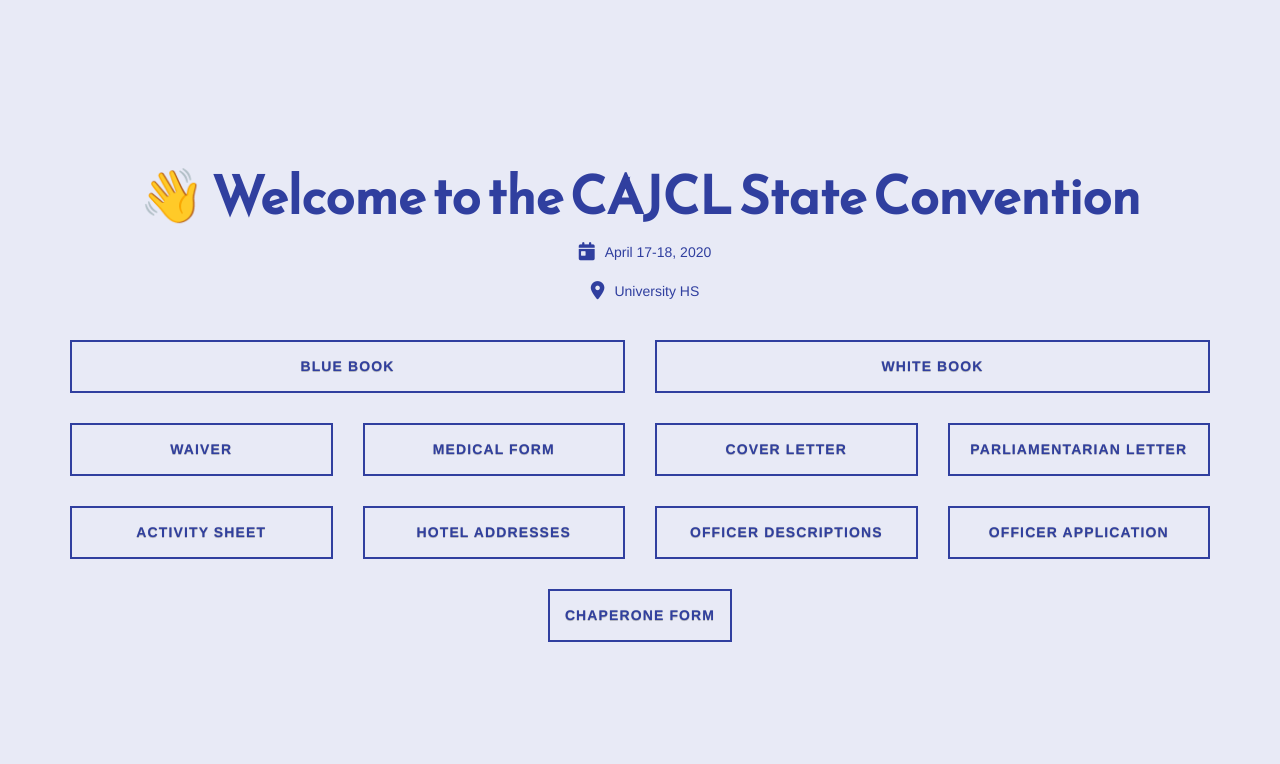
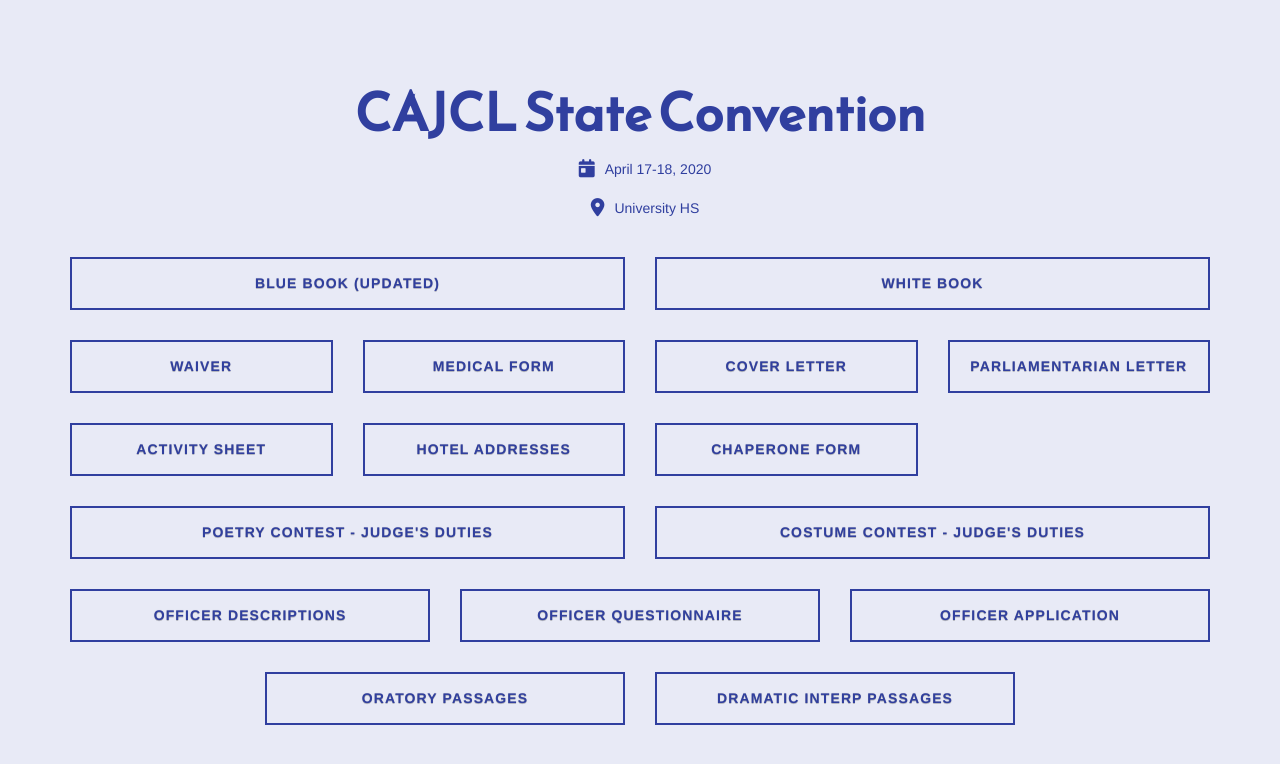
Before and after one commit to uhsjcl/convention-landing-page, a plain HTML site: page index.html in a window 1280 px wide. Drawn offline with nearby package versions, Linux system fonts and the light colour scheme.

Commit message:
Add new files

```diff
--- a/css/styles.css
+++ b/css/styles.css
@@ -34,7 +34,7 @@
 	font-size: 1.3em;
 }
 
-/* Custom Styles */
+/* Main Styles */
 
 main {
 	display: flex;
--- a/index.html
+++ b/index.html
@@ -48,7 +48,7 @@
 		height="0" width="0" style="display:none;visibility:hidden"></iframe></noscript>
 	<!-- End Google Tag Manager (noscript) -->
 	<main>
-		<div class="intro">👋 Welcome to the CAJCL State Convention</div>
+		<div class="intro">CAJCL State Convention</div>
 		<div class="icons-social">
 			<div class="icon-line">
 				<i class="fas fa-calendar-day"></i> April 17-18, 2020
@@ -60,7 +60,7 @@
 		<div class="container">
 			<div class="row">
 				<div class="col-sm-6">
-					<a target="blank" href="bluebook.pdf" class="btn btn-sm animated-button button-one">Blue Book</a>
+					<a target="blank" href="bluebook.pdf" class="btn btn-sm animated-button button-one">Blue Book (Updated)</a>
 				</div>
 				<div class="col-sm-6">
 					<a target="blank" href="whitebook.pdf" class="btn btn-sm animated-button button-two">White Book</a>
@@ -86,15 +86,39 @@
 					<a target="blank" href="hotel-addresses.pdf" class="btn btn-sm animated-button button-one">Hotel Addresses</a>
 				</div>
 				<div class="col-sm-3">
+					<a target="blank" href="chaperone-form.pdf" class="btn btn-sm animated-button button-one">Chaperone Form</a>
+				</div>
+				<div class="col-sm-3">
+
+				</div>
+			</div>
+			<div class="row center">
+				<div class="col-sm-6">
+					<a target="blank" href="poetry.pdf" class="btn btn-sm animated-button button-one">Poetry Contest - Judge's Duties</a>
+				</div>
+				<div class="col-sm-6">
+					<a target="blank" href="costume.pdf" class="btn btn-sm animated-button button-one">Costume Contest - Judge's Duties</a>
+				</div>
+			</div>
+
+			<div class="row center">
+				<div class="col-sm-4">
 					<a target="blank" href="officer-descriptions.pdf" class="btn btn-sm animated-button button-one">Officer Descriptions</a>
 				</div>
-				<div class="col-sm-3">
+				<div class="col-sm-4">
+					<a target="blank" href="officer-additional-questions.pdf" class="btn btn-sm animated-button button-one">Officer Questionnaire</a>
+				</div>
+				<div class="col-sm-4">
 					<a target="blank" href="officer-application.pdf" class="btn btn-sm animated-button button-one">Officer Application</a>
 				</div>
 			</div>
+
 			<div class="row center">
-				<div class="col-sm-6 center">
-					<a target="blank" href="chaperone-form.pdf" class="btn btn-sm animated-button button-one">Chaperone Form</a>
+				<div class="col-sm-4">
+					<a target="blank" href="officer-application.pdf" class="btn btn-sm animated-button button-one">Oratory Passages</a>
+				</div>
+				<div class="col-sm-4">
+					<a target="blank" href="officer-application.pdf" class="btn btn-sm animated-button button-one">Dramatic Interp Passages</a>
 				</div>
 			</div>
 		</div>
```
